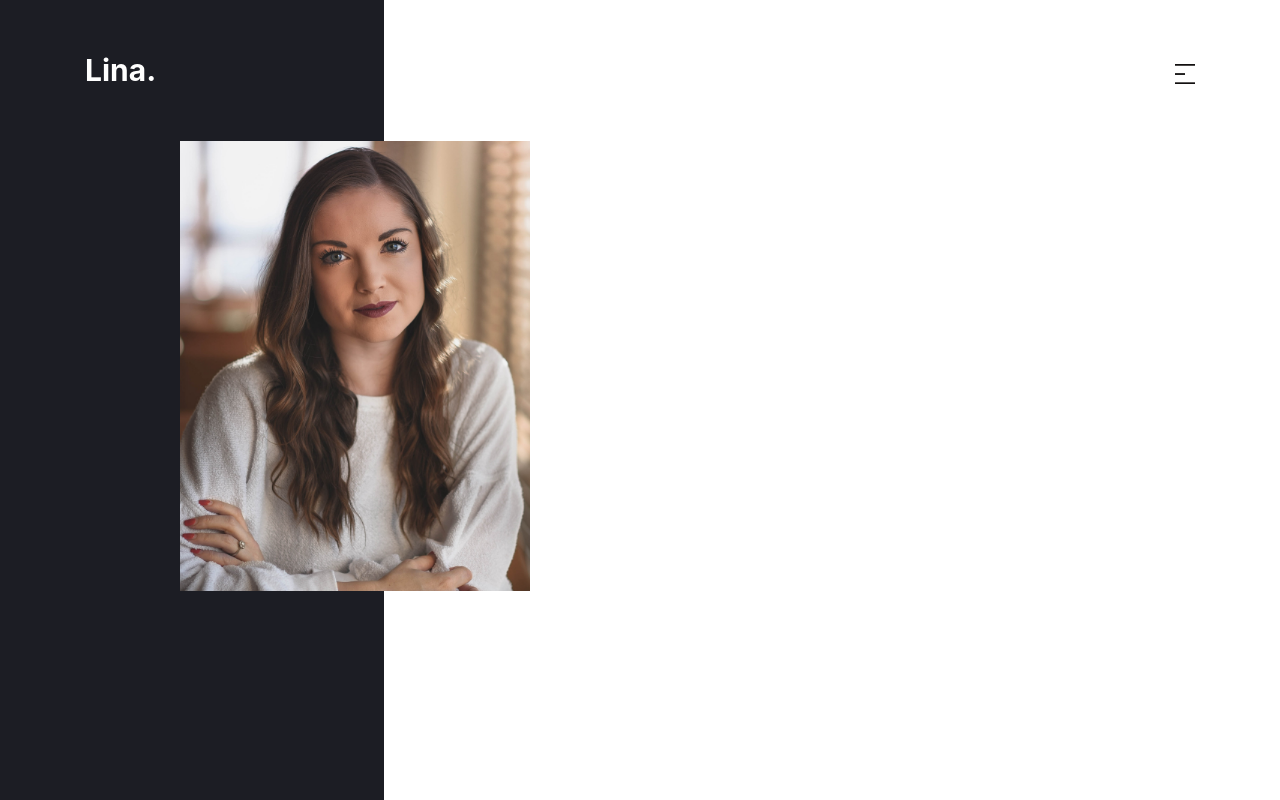
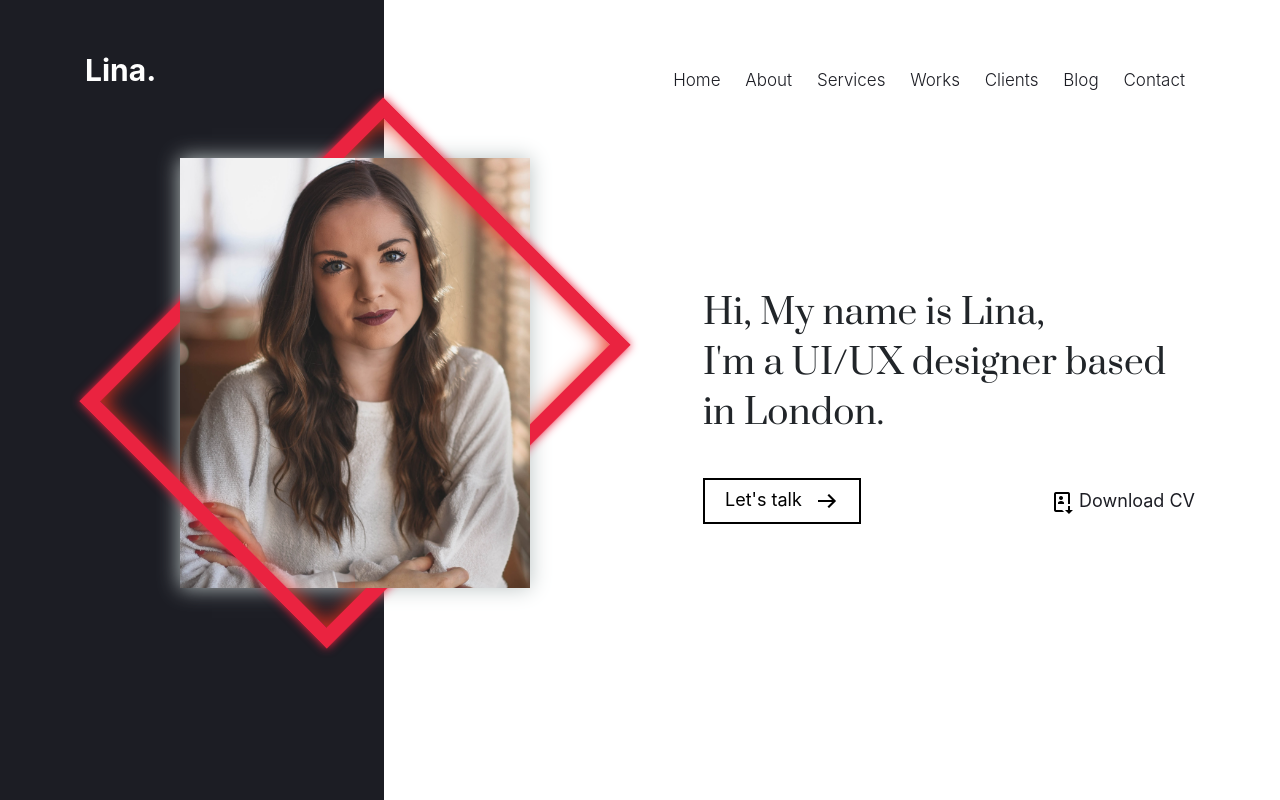
Before and after one commit to abbaskhalaji/Kevin-template-light, a plain HTML site: page index.html in a window 1280 px wide. Drawn offline with nearby package versions, Linux system fonts and the light colour scheme.

Commit message:
added home section

```diff
--- a/css/style.css
+++ b/css/style.css
@@ -7,18 +7,25 @@ body {
 
 a {
     text-decoration: none !important;
+    transition: all .3s;
 }
 
 img {
     max-width: 100%;
+    object-fit: cover;
 }
 
 ul {
     padding: 0;
 }
 
+::selection {
+    background: #ea2340;
+    color: #fff;
+}
 
-/* Header */
+
+/* Header Menu */
 
 .ui-menu {
     float: right;
@@ -27,6 +34,26 @@ ul {
 
 .ui-menu img {
     width: 20px;
+}
+
+.normal-menu {
+    padding-top: 20px;
+    float: right;
+}
+
+.normal-menu li {
+    list-style: none;
+    display: inline-block;
+    padding: 0 10px;
+}
+
+.normal-menu li a {
+    color: #1c1d24;
+    font-weight: 300;
+}
+
+.normal-menu li a:hover {
+    color: #ea2340;
 }
 
 
@@ -54,7 +81,6 @@ ul {
     font-size: 25px;
     color: #818181;
     display: block;
-    transition: 0.3s;
 }
 
 
@@ -117,8 +143,88 @@ ul {
     height: 100vh;
 }
 
-.pictureme img {
+#design {
+    position: relative;
     max-width: 100%;
-    height: 450px;
-    object-fit: cover;
+    width: 430px;
+    height: 430px;
+    margin: auto;
 }
+
+#design>*,
+#blend>* {
+    position: absolute;
+    height: 100%;
+    width: 100%;
+}
+
+#rotatedBorder {
+    box-sizing: border-box;
+    border: 15px #ea2340 solid;
+    transform: rotate(45deg);
+    box-shadow: 0 0 10px #ea2340, inset 0 0 20px #eb311f;
+}
+
+.grid {
+    display: grid;
+    grid: repeat(2, 1fr) / repeat(2, 1fr);
+}
+
+[data-white] {
+    background-color: white;
+}
+
+#blend {
+    mix-blend-mode: multiply;
+}
+
+#design>img {
+    box-shadow: 0 0 20px #bac3c3;
+}
+
+
+/* Right dirction */
+
+.textHead {
+    margin-top: 130px;
+}
+
+.textHead h1 {
+    font-family: 'Prata', serif;
+    font-size: 35px;
+    line-height: 50px;
+}
+
+.textHead button {
+    border: 2px solid #000;
+    background: #fff;
+    padding: 5px 20px;
+    font-size: 18px;
+}
+
+.textHead button img {
+    padding-left: .5rem;
+    transition: ease-in .2s;
+}
+
+.textHead button:hover img {
+    padding-left: 20px;
+}
+
+.textHead a {
+    font-size: 18px;
+    color: #1c1d24;
+}
+
+.textHead a:hover {
+    color: #ea2340;
+}
+
+
+/* About Section */
+
+#about {
+    background: #ea2340;
+    color: #fefefe;
+    width: 100%;
+}
--- a/index.html
+++ b/index.html
@@ -15,7 +15,7 @@
 </head>
 
 <body>
-    <div class="tophead">
+    <div id="home" class="tophead">
         <header class="pt-5">
             <div class="container">
                 <div class="row justify-content-between">
@@ -24,8 +24,38 @@
                             <a href="#">Lina.</a>
                         </div>
                     </div>
-                    <div class="col-7">
+                    <div class="col-8">
                         <div class="main-menu">
+                            <!-- Normal menu -->
+                            <div class="normal-menu d-none d-md-block" draggable="true">
+                                <nav>
+                                    <ul>
+                                        <li>
+                                            <a href="#">Home</a>
+                                        </li>
+                                        <li>
+                                            <a href="#">About</a>
+                                        </li>
+                                        <li>
+                                            <a href="#">Services</a>
+                                        </li>
+                                        <li>
+                                            <a href="#">Works</a>
+                                        </li>
+                                        <li>
+                                            <a href="#">Clients</a>
+                                        </li>
+                                        <li>
+                                            <a href="#">Blog</a>
+                                        </li>
+                                        <li>
+                                            <a href="#">Contact</a>
+                                        </li>
+                                    </ul>
+                                </nav>
+                            </div>
+                            <!-- Mobile menu -->
+                            <div class="mobile-menu d-md-none">
                                 <div id="mySidenav" class="sidenav">
                                     <a href="javascript:void(0)" class="closebtn" onclick="closeNav()">&times;</a>
                                     <a href="#">About</a>
@@ -40,26 +70,65 @@
                         </div>
                     </div>
                 </div>
+            </div>
         </header>
         <section>
             <div class="container my-5">
                 <div class="row">
                     <div class="col"></div>
                     <div class="col-4">
-                        <div class="pictureme">
-                            <img src="img/Photome.jpg" alt="Lina">
+                        <div id=design>
+
+                            <img src="img/Photome.jpg">
+
+                            <div id=rotatedBorder></div>
+
+                            <div class=grid>
+                                <div data-white></div>
+                                <div></div>
+                                <div></div>
+                                <div data-white></div>
+                            </div>
+
+                            <div id=blend>
+                                <img src="img/Photome.jpg">
+                                <div class=grid>
+                                    <div></div>
+                                    <div data-white></div>
+                                    <div data-white></div>
+                                    <div></div>
                                 </div>
                             </div>
-                    <div class="col-7">
-                        <div class="textHead">
 
+                        </div>
+                    </div>
+                    <div class="col-1"></div>
+                    <div class="col-6">
+                        <div class="textHead ml-5">
+                            <h1>Hi, My name is Lina,<br/>I'm a UI/UX designer based<br/>in London.</h1>
+                            <div class="linksHead mt-4">
+                                <button class="mt-3 float-left">Let's talk <img src="icons/right.png" class="py-1"></button>
+                                <a href="#" class="mt-4 float-right"><img src="icons/CV.png" class="py-1"> Download CV</a>
+                            </div>
                         </div>
                     </div>
                 </div>
             </div>
         </section>
     </div>
+    <!-- About section -->
+    <section id="about">
+        <div class="container">
+            <div class="row justify-content-between">
+                <div class="col-4">
 
+                </div>
+                <div class="col-5">
+
+                </div>
+            </div>
+        </div>
+    </section>
 
     <!-- Optional JavaScript -->
     <!-- jQuery first, then Popper.js, then Bootstrap JS -->
```
Also changed, not shown: icons/CV.png (added), icons/right.png (added). Lines whose indentation alone changed are shown as unchanged.
